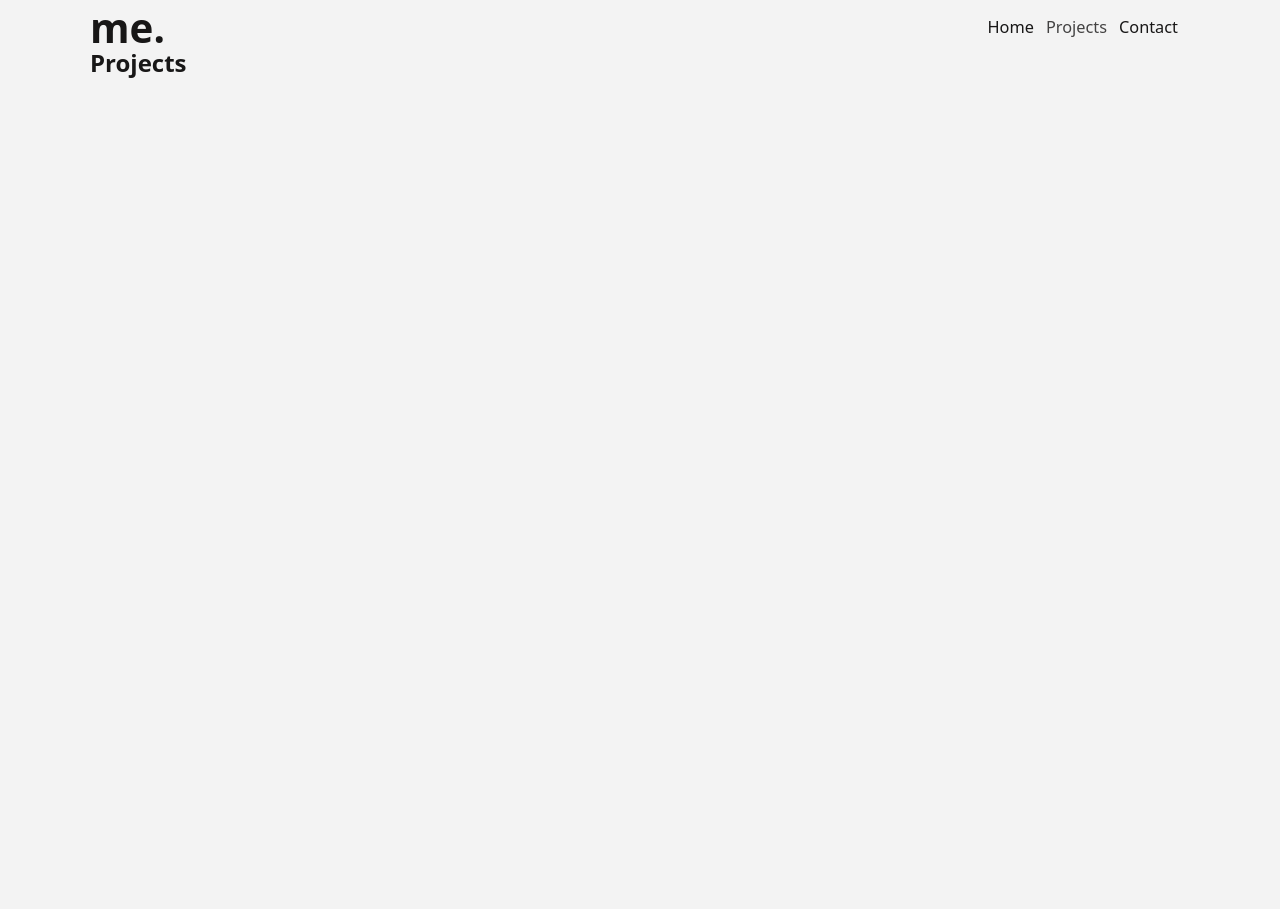
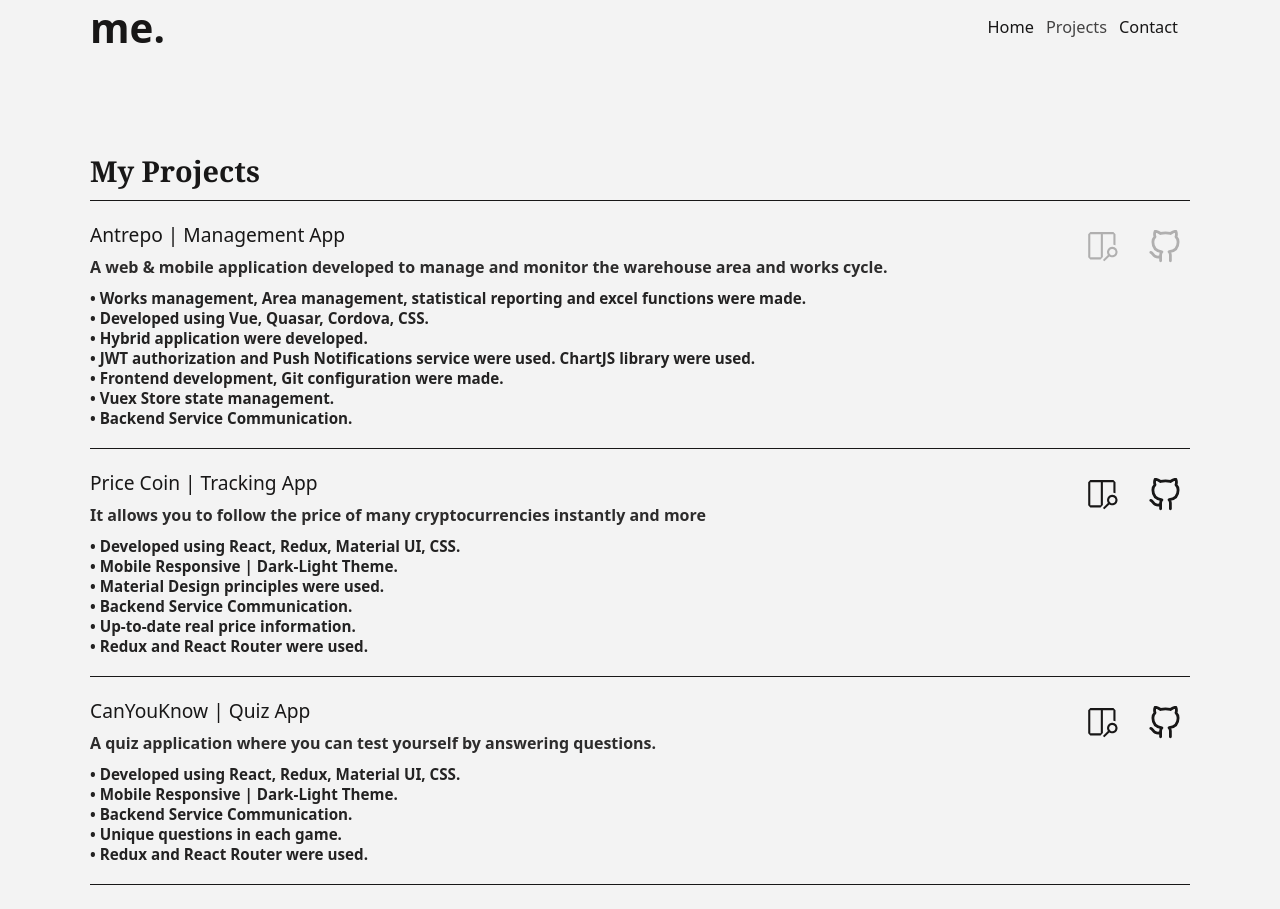
Before and after one commit to coderdal/coderdal.github.io, a React (Vite) app: page /projects in a window 1280 px wide. Shown: the top 909 px of the page. Before the commit the page ends 800 px from the top, so only its background shows below. Built offline with nearby package versions, Linux system fonts and the light colour scheme.

Commit message:
projects page were made

```diff
--- /dev/null
+++ b/src/components/Projects.jsx
@@ -0,0 +1,185 @@
+import styles from "@/styles/projects.module.css";
+
+import { VscOpenPreview } from "react-icons/vsc";
+import { FiGithub } from "react-icons/fi";
+
+function Projects() {
+  return (
+    <section className={styles.section}>
+      <div className={styles.introduction}>
+        <h2 className={styles.myProjects}>My Projects</h2>
+      </div>
+      <div className={styles.list}>
+        <div className={styles.project}>
+          <div className={styles.details}>
+            <h4 className={styles.title}>Antrepo | Management App</h4>
+            <p className={styles.description}>
+              A web & mobile application developed to manage and monitor the
+              warehouse area and works cycle.
+            </p>
+            <ul className={styles.detailList}>
+              <li className={styles.listItem}>
+                • Works management, Area management, statistical reporting and
+                excel functions were made.
+              </li>
+              <li className={styles.listItem}>
+                • Developed using Vue, Quasar, Cordova, CSS.
+              </li>
+              <li className={styles.listItem}>
+                • Hybrid application were developed.
+              </li>
+              <li className={styles.listItem}>
+                • JWT authorization and Push Notifications service were used.
+                ChartJS library were used.
+              </li>
+              <li className={styles.listItem}>
+                • Frontend development, Git configuration were made.
+              </li>
+
+              <li className={styles.listItem}>
+                • Vuex Store state management.
+              </li>
+              <li className={styles.listItem}>
+                • Backend Service Communication.
+              </li>
+            </ul>
+          </div>
+          <div className={styles.actions}>
+            <a className={styles.disabled}>
+              <VscOpenPreview />
+            </a>
+            <a className={styles.disabled}>
+              <FiGithub />
+            </a>
+          </div>
+        </div>
+        <div className={styles.project}>
+          <div className={styles.details}>
+            <h4 className={styles.title}>Price Coin | Tracking App</h4>
+            <p className={styles.description}>
+              It allows you to follow the price of many cryptocurrencies
+              instantly and more
+            </p>
+            <ul className={styles.detailList}>
+              <li className={styles.listItem}>
+                • Developed using React, Redux, Material UI, CSS.
+              </li>
+              <li className={styles.listItem}>
+                • Mobile Responsive | Dark-Light Theme.
+              </li>
+              <li className={styles.listItem}>
+                • Material Design principles were used.
+              </li>
+              <li className={styles.listItem}>
+                • Backend Service Communication.
+              </li>
+              <li className={styles.listItem}>
+                • Up-to-date real price information.
+              </li>
+              <li className={styles.listItem}>
+                • Redux and React Router were used.
+              </li>
+            </ul>
+          </div>
+          <div className={styles.actions}>
+            <a
+              href="https://pricecoin.netlify.app/"
+              target="_blank"
+              rel="noreferrer"
+            >
+              <VscOpenPreview />
+            </a>
+            <a
+              href="https://github.com/coderdal/Price-Coin"
+              target="_blank"
+              rel="noreferrer"
+            >
+              <FiGithub />
+            </a>
+          </div>
+        </div>
+        <div className={styles.project}>
+          <div className={styles.details}>
+            <h4 className={styles.title}>CanYouKnow | Quiz App</h4>
+            <p className={styles.description}>
+              A quiz application where you can test yourself by answering
+              questions.
+            </p>
+            <ul className={styles.detailList}>
+              <li className={styles.listItem}>
+                • Developed using React, Redux, Material UI, CSS.
+              </li>
+              <li className={styles.listItem}>
+                • Mobile Responsive | Dark-Light Theme.
+              </li>
+              <li className={styles.listItem}>
+                • Backend Service Communication.
+              </li>
+              <li className={styles.listItem}>
+                • Unique questions in each game.
+              </li>
+              <li className={styles.listItem}>
+                • Redux and React Router were used.
+              </li>
+            </ul>
+          </div>
+          <div className={styles.actions}>
+            <a
+              href="https://canyouknow.netlify.app/"
+              target="_blank"
+              rel="noreferrer"
+            >
+              <VscOpenPreview />
+            </a>
+            <a
+              href="https://github.com/coderdal/CanYouKnow"
+              target="_blank"
+              rel="noreferrer"
+            >
+              <FiGithub />
+            </a>
+          </div>
+        </div>
+        <div className={styles.project}>
+          <div className={styles.details}>
+            <h4 className={styles.title}>ErdalGram | Social Media App</h4>
+            <p className={styles.description}>
+              A real-time social media application where you can share and
+              connect.
+            </p>
+            <ul className={styles.detailList}>
+              <li className={styles.listItem}>
+                • Developed using Vue, Vuex, CSS.
+              </li>
+              <li className={styles.listItem}>
+                • Mobile Responsive | Dark-Light Theme.
+              </li>
+              <li className={styles.listItem}>
+                • Firebase Service Communication.
+              </li>
+              <li className={styles.listItem}>• Vuex state management.</li>
+            </ul>
+          </div>
+          <div className={styles.actions}>
+            <a
+              href="https://instagram-clone-vue-erdal.netlify.app/"
+              target="_blank"
+              rel="noreferrer"
+            >
+              <VscOpenPreview />
+            </a>
+            <a
+              href="https://github.com/coderdal/instagram-clone-vue"
+              target="_blank"
+              rel="noreferrer"
+            >
+              <FiGithub />
+            </a>
+          </div>
+        </div>
+      </div>
+    </section>
+  );
+}
+
+export default Projects;
--- a/src/main.jsx
+++ b/src/main.jsx
@@ -6,6 +6,7 @@ import { BrowserRouter as Router, Routes, Route } from "react-router-dom";
 // components & utils
 import MainLayout from "@/layouts/MainLayout.jsx";
 import Home from "@/components/Home.jsx";
+import Projects from "@/components/Projects.jsx";
 
 import "./index.css";
 
@@ -38,7 +39,7 @@ root.render(
     <Routes>
       <Route path="/" element={<MainLayout />}>
         <Route path="" element={<Home />} />
-        <Route path="projects" element={<h2>Projects</h2>} />
+        <Route path="projects" element={<Projects />} />
         <Route path="contact" element={<h2>contact</h2>} />
         <Route path="*" element={<h2>404 Not Found</h2>} />
       </Route>
--- /dev/null
+++ b/src/styles/projects.module.css
@@ -0,0 +1,99 @@
+.section {
+  margin-top: 30px;
+}
+
+.section .myProjects {
+  font-family: Cambria, Cochin, Georgia, Times, "Times New Roman", serif;
+  font-weight: 700;
+  font-size: 1.8em;
+  padding-bottom: 10px;
+  border-bottom: 1px solid var(--dark-color);
+}
+
+.section .list {
+  display: flex;
+  flex-direction: column;
+}
+
+.section .list .project {
+  display: flex;
+  padding: 20px 0px 20px 0px;
+  border-bottom: 1px solid var(--dark-color);
+}
+
+.section .list .project .details {
+  max-width: 85%;
+  padding-right: 15px;
+}
+
+.section .list .project .details .title {
+  font-weight: 500;
+  font-size: 1.2em;
+  margin-bottom: 8px;
+}
+
+.section .list .project .details .description {
+  color: var(--dark-color);
+  opacity: 0.9;
+  font-weight: 600;
+}
+
+.section .list .project .details .detailList {
+  margin-top: 10px;
+  list-style: none;
+}
+
+.section .list .project .details .detailList .listItem {
+  font-weight: 600;
+  opacity: 0.95;
+  font-size: 0.95em;
+}
+
+.section .list .project .actions {
+  flex: 1;
+  display: flex;
+  justify-content: flex-end;
+}
+
+.section .list .project .actions a {
+  font-size: 2.1em;
+  cursor: pointer;
+  padding: 6px;
+  display: flex;
+  align-items: center;
+  justify-content: center;
+  height: 50px;
+  width: 50px;
+  border-radius: 50%;
+  transition: 300ms opacity ease-out;
+  color: var(--dark-color);
+}
+
+.section .list .project .actions a.disabled {
+  opacity: 0.3;
+  cursor: not-allowed;
+  user-select: none;
+}
+
+.section .list .project .actions a:hover {
+  opacity: 0.6;
+}
+
+.section .list .project .actions a:not(:last-child) {
+  margin-right: 14px;
+}
+
+/* Media Queries */
+
+@media screen and (max-width: 1000px) {
+  .section .list .project {
+    flex-direction: column;
+  }
+  .section .list .project .actions {
+    margin-top: 15px;
+    justify-content: flex-start;
+  }
+  .section .list .project .details {
+    max-width: 100%;
+  }
+}
```
